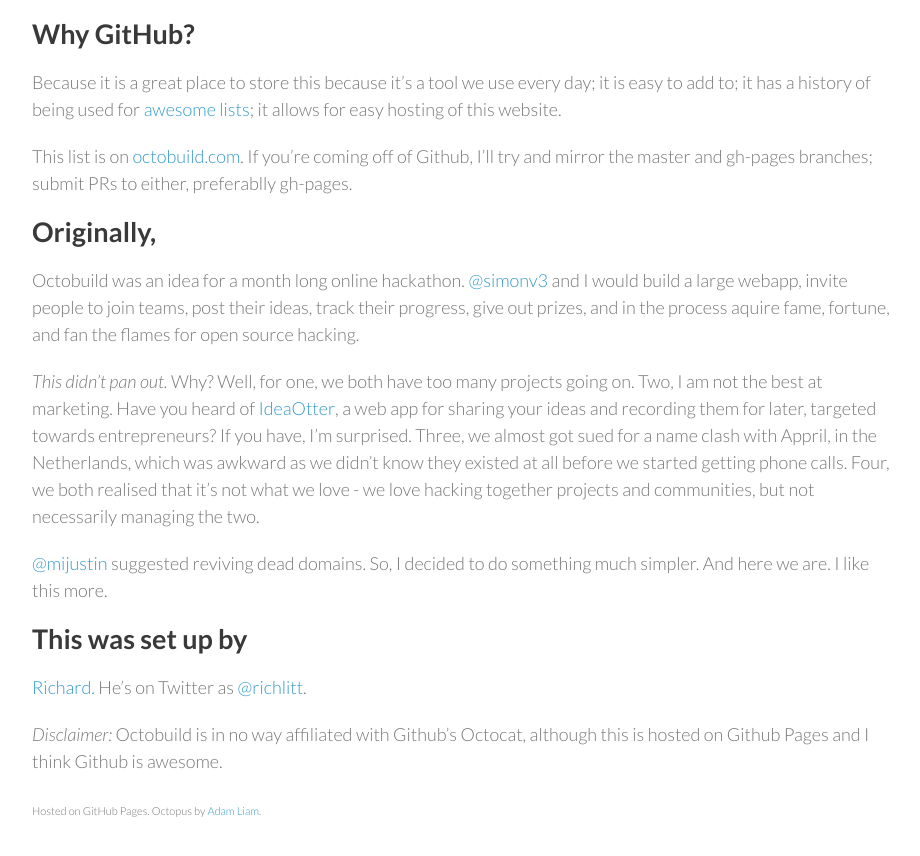
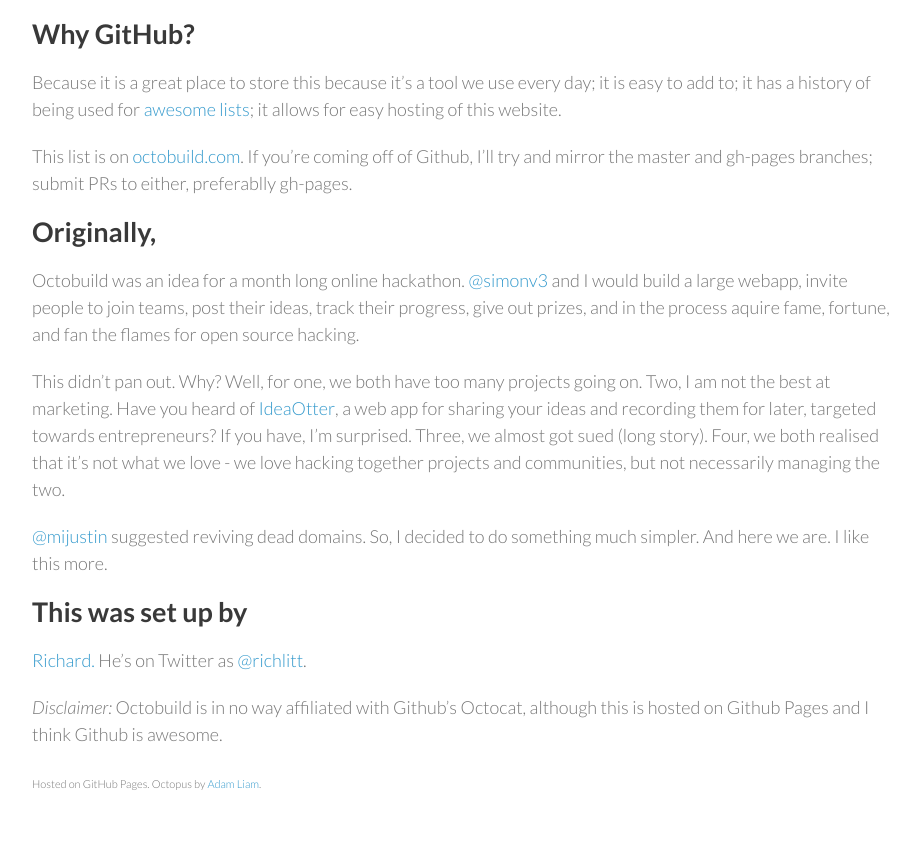
Before and after one commit to RichardLitt/octobuild, a Jekyll site: the page built from index.md, in a window 1280 px wide and 900 px high, scrolled down 1187 px. Shown: the top 856 px of the window, without its empty margins (178-1098 px from the left). Built offline with Jekyll 4.4.1, drawn with Linux system fonts in a browser that asks for light colours; Markdown is read by kramdown in place of the engine named in the settings.

Commit message:
Remove possible incriminations

```diff
--- a/index.md
+++ b/index.md
@@ -41,7 +41,7 @@
 
 Octobuild was an idea for a month long online hackathon. [@simonv3](https://twitter.com/simonv3) and I would build a large webapp, invite people to join teams, post their ideas, track their progress, give out prizes, and in the process aquire fame, fortune, and fan the flames for open source hacking.
 
-*This didn't pan out.* Why? Well, for one, we both have too many projects going on. Two, I am not the best at marketing. Have you heard of [IdeaOtter](http://ideaotter.com), a web app for sharing your ideas and recording them for later, targeted towards entrepreneurs? If you have, I'm surprised. Three, we almost got sued for a name clash with Appril, in the Netherlands, which was awkward as we didn't know they existed at all before we started getting phone calls. Four, we both realised that it's not what we love - we love hacking together projects and communities, but not necessarily managing the two.
+This didn't pan out. Why? Well, for one, we both have too many projects going on. Two, I am not the best at marketing. Have you heard of [IdeaOtter](http://ideaotter.com), a web app for sharing your ideas and recording them for later, targeted towards entrepreneurs? If you have, I'm surprised. Three, we almost got sued (long story). Four, we both realised that it's not what we love - we love hacking together projects and communities, but not necessarily managing the two.
 
 [@mijustin](https://twitter.com/mijustin) suggested reviving dead domains. So, I decided to do something much simpler. And here we are. I like this more.
 
```
